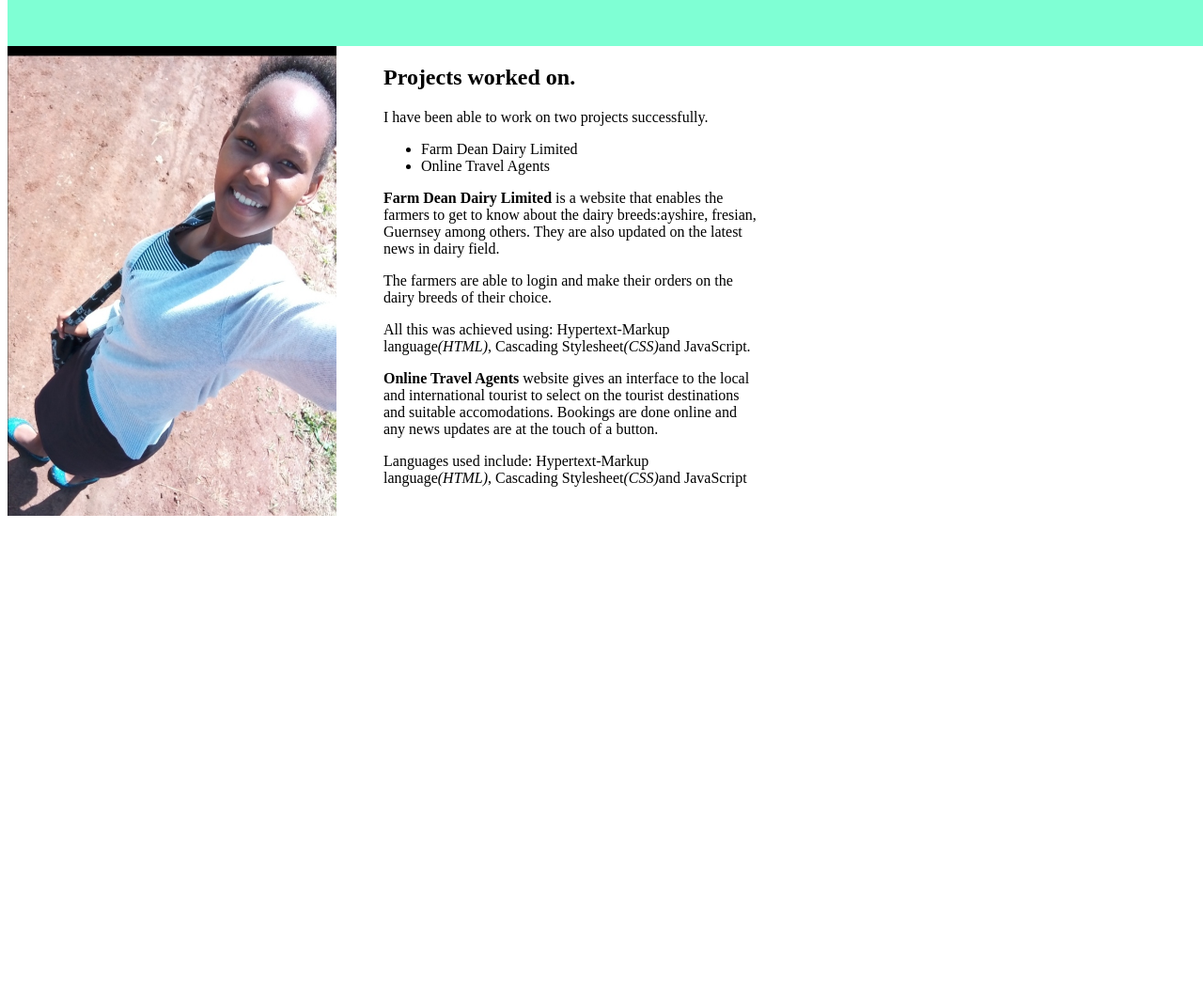
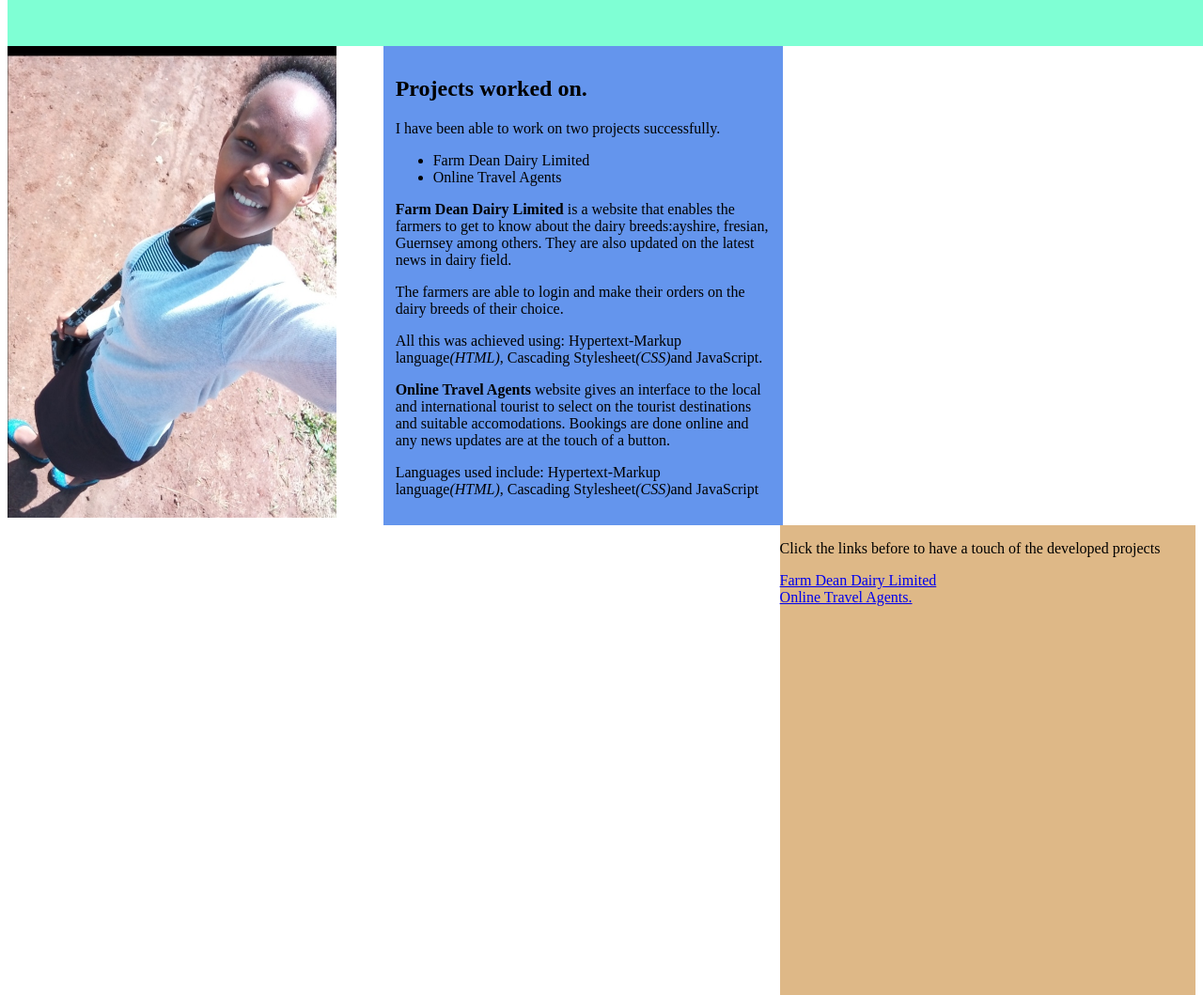
Before and after one commit to batyrotich/independentproject, a plain HTML site: page index.html in a window 1280 px wide. Shown: the part 99-1158 px from the top of the page at 94% size. Before the commit the page ends 800 px from the top, so only its background shows below. Drawn offline with Linux system fonts and the light colour scheme.

Commit message:
add side bar and style it using css

```diff
--- a/css/styles.css
+++ b/css/styles.css
@@ -8,3 +8,14 @@
     width: 400px;
     float: left;
 }
+.sidebar{
+    width: 35%;
+    float: right;
+    background-color: burlywood;
+    height: 500px;
+    padding:;
+}
+#center{
+    background-color: cornflowerblue;
+    padding: 1%;
+}
--- a/index.html
+++ b/index.html
@@ -9,11 +9,11 @@
             <h1>CHEBET EDDAH ROTICH</h1>
         </div>
         <div class="column">
-            <img src="images/eddah2.jpeg" alt="a picture of eddah" height="500px" width="350px">
+            <img src="images/eddah2.jpeg" alt="a picture of eddah" height="502px" width="350px">
 
 
         </div>
-        <div class="column">
+        <div class="column" id="center">
             <h2>Projects worked on.</h2>
             <p>I have been able to work on two projects successfully.</p>
             <ul>
@@ -25,7 +25,11 @@
             <p>All this was achieved using: Hypertext-Markup language<em>(HTML)</em>, Cascading Stylesheet<em>(CSS)</em>and JavaScript.</p>
             <p><strong>Online Travel Agents</strong> website gives an interface to the local and international tourist to select on the tourist destinations and suitable accomodations. Bookings are done online and any news updates are at the touch of a button.</p>
             <p>Languages used include: Hypertext-Markup language<em>(HTML)</em>, Cascading Stylesheet<em>(CSS)</em>and JavaScript</p>
-
+        </div>
+        <div class="sidebar">
+            <p>Click the links before to have a touch of the developed projects </p>
+            <a href="https://batyrotich.github.io/Farm-Dean-Dairy-Limited/">Farm Dean Dairy Limited</a><br>
+            <a href="https://batyrotich.github.io/Online-travel-Agents">Online Travel Agents.</a>
         </div>
 
     </body>
```
